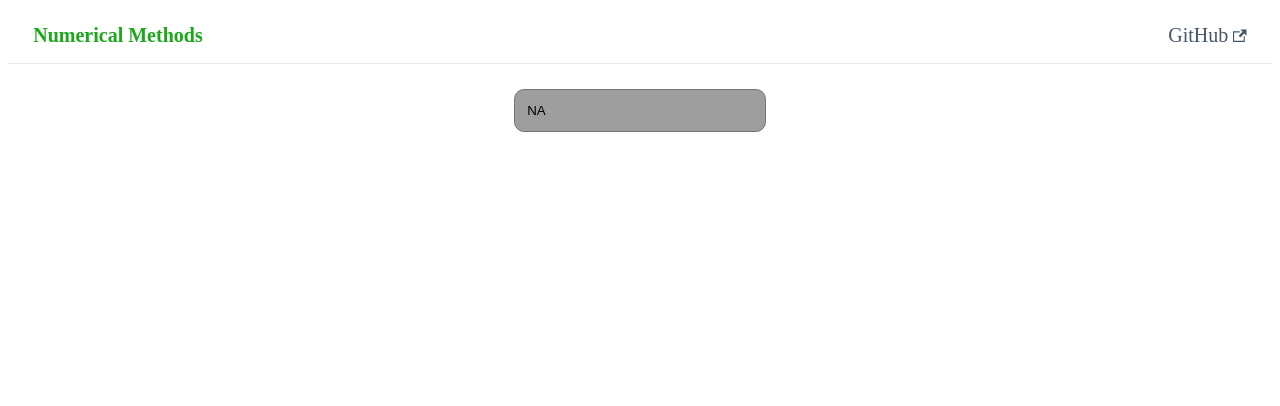
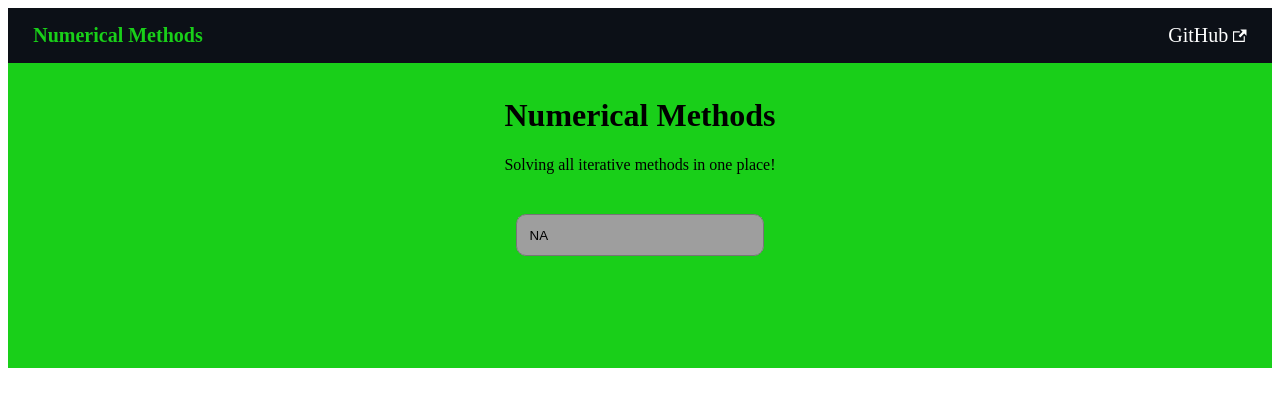
Before and after one commit to subhendudash02/numerical-methods, a React (Create React App) app: page / in a window 1280 px wide. Shown: the top 406 px of the page. Built offline with nearby package versions, Linux system fonts and the light colour scheme; grey boxes are pictures that could not be loaded; the HTML template or start-up script is replaced by a standard one.

Commit message:
Revamped the UI

```diff
--- a/src/App.js
+++ b/src/App.js
@@ -40,12 +40,16 @@ class App extends React.Component {
                 </header>
 
                 {/* Dropdowns */}
+                <div className="top-part">
+                    <h1>Numerical Methods</h1>
+                    <p>Solving all iterative methods in one place!</p>
                     <select name="methods" id="dropdown-method" onChange={changeComp}>
                         <option defaultValue>NA</option>
                         <option value="method-1">Gauss-Seidel Method</option>
                         <option value="method-2">General Iterative Method</option>
                         <option value="method-3">Newton Raphson Method</option>
                     </select>
+                </div>
 
                 <div id="panel">
                     {clicked==="method-1" ? <EquationThree /> : null}
--- a/src/styles/App.css
+++ b/src/styles/App.css
@@ -1,5 +1,7 @@
 .App {
     text-align: center;
+    background-color: #161A23;
+    color: #FFFFFF;
 }
 
 #dropdown-method {
@@ -41,9 +43,17 @@ button:hover {
     cursor: pointer;
 }
 
+.top-part {
+    background-color: rgb(25, 207, 25);
+    color: #000000;
+    padding: 1%;
+    height: 35vh;
+}
+
 #panel {
     display: flex;
     flex-direction: row;
+    padding: 0 0 0 5%;
 }
 
 @media only screen and (max-width: 768px) {
@@ -64,4 +74,8 @@ button:hover {
     #panel {
         flex-direction: column;
     }
+
+    .top-part {
+        height: 25vh;
+    }
 }
--- a/src/styles/equations_gim.css
+++ b/src/styles/equations_gim.css
@@ -9,12 +9,12 @@
 
 input[type=text] {
     padding: 1%;
-    width: 5%;
+    width: 10%;
     text-align: center;
 }
 
 #eq {
-    width: 20%;
+    width: 40%;
 }
 
 .division {
--- a/src/styles/equations_gs.css
+++ b/src/styles/equations_gs.css
@@ -5,7 +5,7 @@
 
 input[type=text] {
     padding: 1%;
-    width: 5%;
+    width: 10%;
     text-align: center;
     font-size: 15px;
 }
--- a/src/styles/header.css
+++ b/src/styles/header.css
@@ -7,7 +7,7 @@ a {
 }
 
 .header{
-    border-bottom: 1px solid #E2E8F0;
+    background-color: #0C1017;
 }
 
 .navbar {
@@ -30,17 +30,18 @@ a {
 .nav-link{
     font-size: 20px;
     font-weight: 400;
-    color: #475569;
+    color: #FFFFFF;
 }
 
 .nav-link:hover{
-    color: #482ff7;
+    color: rgb(25, 207, 25);
+    transition-duration: 1s;
 }
 
 .nav-logo {
     font-size: 20px;
     font-weight: 700;
-    color: rgb(27, 168, 27);
+    color: rgb(25, 207, 25);
 }
 
 @media only screen and (max-width: 768px) {
--- a/src/styles/index.css
+++ b/src/styles/index.css
@@ -5,6 +5,8 @@ body {
       sans-serif;
     -webkit-font-smoothing: antialiased;
     -moz-osx-font-smoothing: grayscale;
+    background-color: #161A23;
+    color: #FFFFFF;
 }
 
 code {
```
Lines whose indentation alone changed are shown as unchanged.
